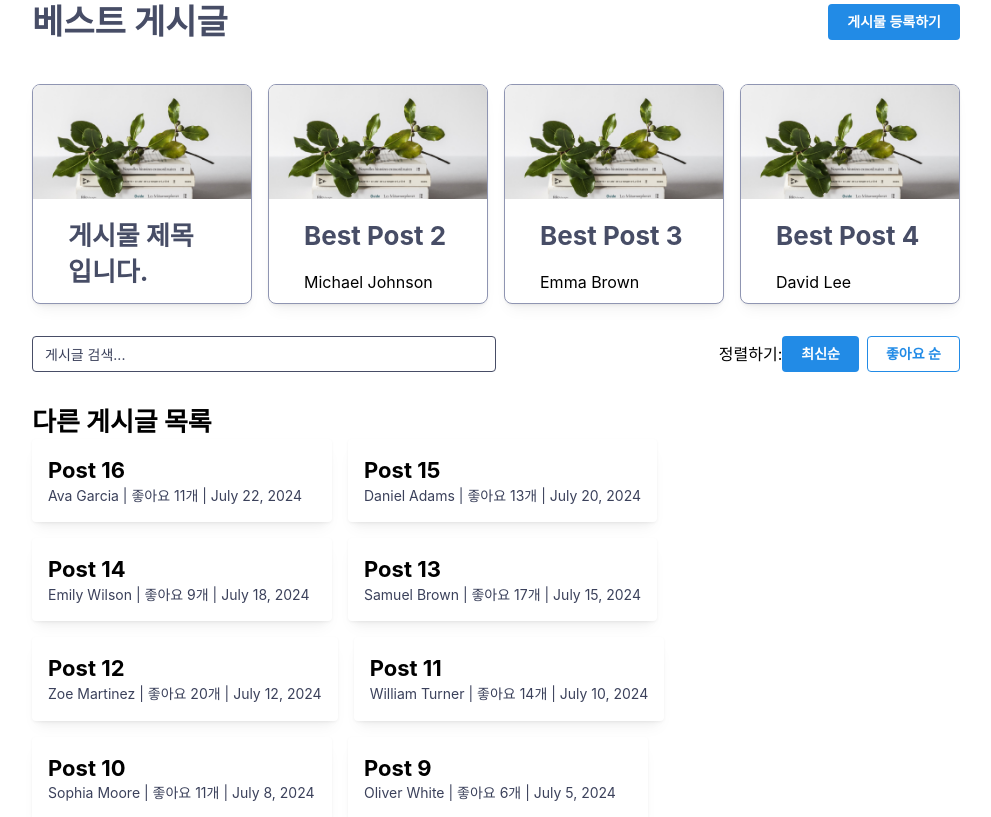
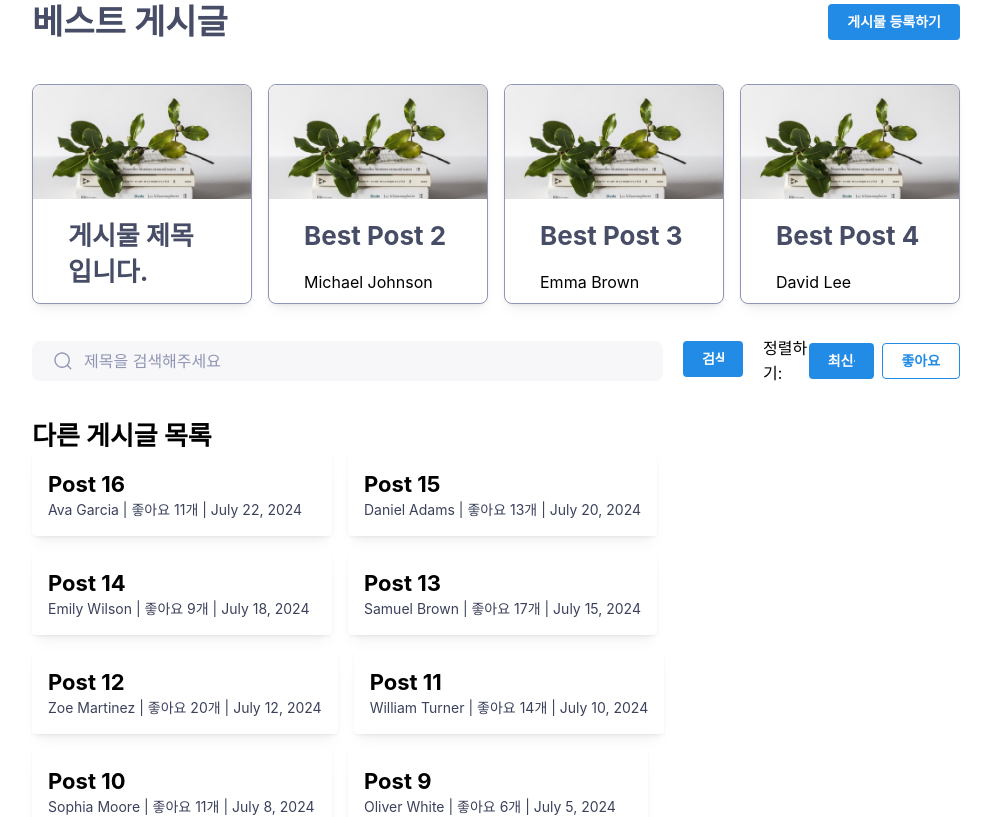
Before and after one commit to codeit-6th-part3-7team/7team-next-project, a Next.js app: page /boards in a window 1280 px wide. Shown: the top 817 px of the page, without its empty margins (144-1135 px from the left). Built offline with nearby package versions, Linux system fonts and the light colour scheme.

Commit message:
feat/search UI 구현

```diff
--- a/pages/boards.tsx
+++ b/pages/boards.tsx
@@ -1,10 +1,11 @@
 // Post.tsx
 
 import { useState } from "react";
-import { Container, Title, Text, Card, Group, TextInput, Button } from "@mantine/core";
+import { Container, Title, Text, Card, Group, Button } from "@mantine/core";
 import Image from "next/image";
 import testImage from "../public/assets/img_card_section.png";
 import heart from "../public/assets/ic_heart.svg";
+import search from "../public/assets/ic_search.svg";
 
 interface NextImage {
   src: string;
@@ -96,15 +97,26 @@ function PostPage() {
     { id: 16, title: "Post 16", author: "Ava Garcia", likes: 11, date: "July 22, 2024" },
   ];
 
+  const [searchValue, setSearchValue] = useState<string>("");
   const [searchTerm, setSearchTerm] = useState<string>("");
   const [sortBy, setSortBy] = useState<string>("latest");
   const [currentPage, setCurrentPage] = useState<number>(1);
   const postsPerPage = 10;
 
   const handleSearchChange = (event: React.ChangeEvent<HTMLInputElement>) => {
-    setSearchTerm(event.target.value);
+    setSearchValue(event.target.value);
   };
 
+  const handleSearchClick = (event: React.MouseEvent<HTMLButtonElement>) => {
+    event.preventDefault();
+    setSearchTerm(searchValue);
+  };
+
+  const handleSearchEnter = (event: React.KeyboardEvent<HTMLInputElement>) => {
+    if (event.key === "Enter") {
+      setSearchTerm(searchValue);
+    }
+  };
   const handleSortChange = (sortOption: string) => {
     setSortBy(sortOption);
   };
@@ -130,7 +142,7 @@ function PostPage() {
     <Container className="min-w-screen-sm align-center mx-auto max-w-screen-lg flex-col">
       <div className="mb-10 flex items-center justify-between">
         <Title className="text-left text-32 font-semibold leading-40 text-gray-800">베스트 게시글</Title>
-        <Button className="rounded-md text-14 h-15 bg-green-200 px-8 py-2 text-white" onClick={() => {}}>
+        <Button className="rounded-md text-14 h-[45px] w-[160px] bg-green-200 text-white" onClick={() => {}}>
           게시물 등록하기
         </Button>
       </div>
@@ -157,7 +169,15 @@ function PostPage() {
       </div>
       {/* 검색창과 정렬하기 */}
       <div className="mb-8 flex items-center justify-between">
-        <TextInput placeholder="게시글 검색..." value={searchTerm} onChange={handleSearchChange} className="mr-4 w-1/2" />
+        <form className="flex w-full flex-row">
+          <div className="rounded-lg relative mr-5 flex h-[40px] w-full flex-row gap-2.5 bg-gray-100 px-[20px] py-[7px]">
+            <Image src={search} alt="검색" width={22} height={22} />
+            <input placeholder="제목을 검색해주세요" value={searchValue} onChange={handleSearchChange} onKeyPress={handleSearchEnter} className="w-full bg-gray-100" />
+          </div>
+          <Button className="rounded-md text-14 mr-5 h-[45px] w-[80px] bg-green-200 text-white" onClick={handleSearchClick}>
+            검색
+          </Button>
+        </form>
         <div className="flex items-center">
           <Text className="mr-2">정렬하기:</Text>
           <Button variant={sortBy === "latest" ? "filled" : "outline"} onClick={() => handleSortChange("latest")} className="mr-2">
```
Also changed, not shown: public/assets/ic_search.svg (added).
